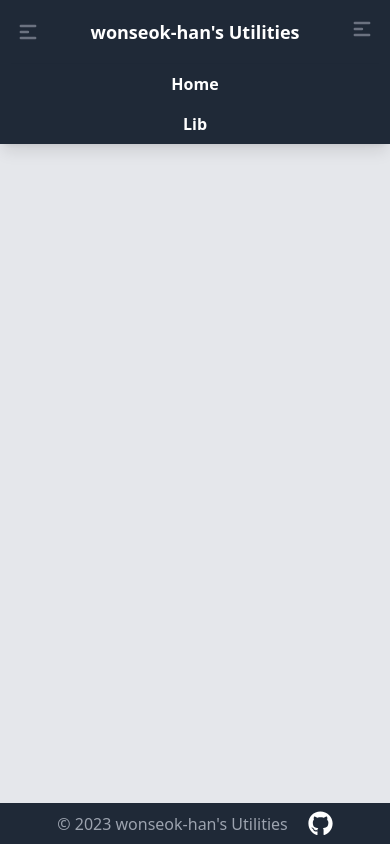
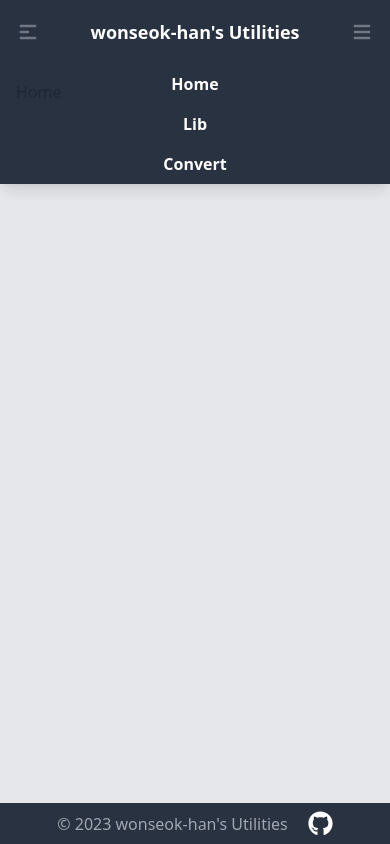
Before and after one commit to wonseok-han/my-utilites, a React (Create React App) app: page / in a window 390 px wide. Both pictures are taken after a click on the button 362 px from the left and 29 px from the top of the page. Built offline with nearby package versions, Linux system fonts and the light colour scheme.

Commit message:
Header, Side, Footer opacity 적용

```diff
--- a/src/layout/Footer.tsx
+++ b/src/layout/Footer.tsx
@@ -3,7 +3,7 @@ import { FaGithub } from 'react-icons/fa';
 const Footer = () => {
   return (
     <footer
-      className="bg-gray-800 text-white py-2 px-4 flex items-center justify-center gap-5 "
+      className="bg-gray-800 text-white py-2 px-4 flex items-center justify-center gap-5 opacity-95"
       style={{ position: 'fixed', bottom: 0, left: 0, right: 0 }}
     >
       <p className="text-gray-400 text-center">
--- a/src/layout/Header.tsx
+++ b/src/layout/Header.tsx
@@ -1,7 +1,7 @@
 // Header.tsx
 
 import { useState } from 'react';
-import { HiMenuAlt1 } from 'react-icons/hi';
+import { HiMenuAlt1, HiMenu } from 'react-icons/hi';
 import { Link } from 'react-router-dom';
 import './styles/Header.css';
 
@@ -17,7 +17,7 @@ const Header = ({ onSideToggle }: HeaderProps) => {
   };
 
   return (
-    <header className="h-16 flex fixed w-full justify-between items-center py-3 px-4 bg-gray-800 text-white z-50">
+    <header className="h-16 flex fixed w-full justify-between items-center py-3 px-4 bg-gray-800 text-white z-50 opacity-95">
       <button
         className="text-gray-500 hover:text-white text-2xl"
         onClick={onSideToggle}
@@ -52,12 +52,12 @@ const Header = ({ onSideToggle }: HeaderProps) => {
           Convert
         </Link>
       </nav>
-      <div className={`md:hidden`}>
+      <div className={`flex items-center md:hidden`}>
         <button
           className="text-gray-500 hover:text-white text-2xl"
           onClick={handleMenuToggle}
         >
-          <HiMenuAlt1 />
+          <HiMenu />
         </button>
         <div
           className={`absolute inset-x-0 top-16 shadow-lg md:hidden bg-gray-800 text-white ${
@@ -83,6 +83,15 @@ const Header = ({ onSideToggle }: HeaderProps) => {
             >
               Lib
             </Link>
+            <Link
+              to="/convert"
+              className="py-2 px-4 text-white font-semibold hover:text-gray-300"
+              onClick={() => {
+                setIsMenuOpen(false);
+              }}
+            >
+              Convert
+            </Link>
           </nav>
         </div>
       </div>
--- a/src/layout/Side.tsx
+++ b/src/layout/Side.tsx
@@ -30,7 +30,7 @@ const Side = ({ isOpen, onClose }: SideProps) => {
     <aside
       className={`${
         isOpen ? 'translate-x-0' : '-translate-x-full'
-      } fixed inset-y-0 left-0 w-64 bg-gray-800 text-white transition-all duration-300 ease-in-out z-50 min-h-full`}
+      } fixed inset-y-0 left-0 w-64 bg-gray-800 text-white transition-all duration-300 ease-in-out z-50 min-h-full opacity-95`}
     >
       <div className="flex justify-between items-center py-3 px-4">
         <div className="text-lg font-semibold">{/* 사이드메뉴 타이틀 */}</div>
```
